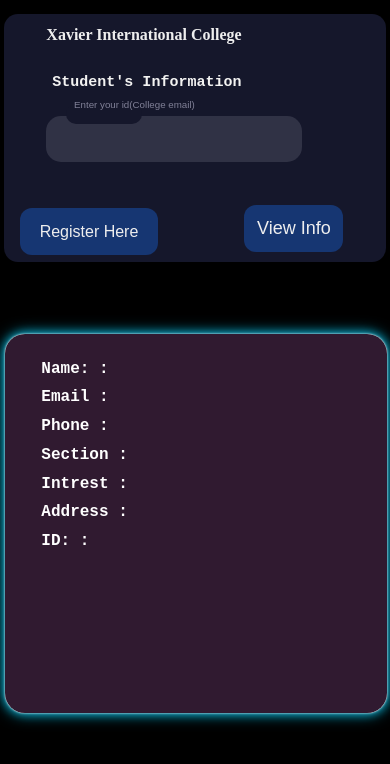
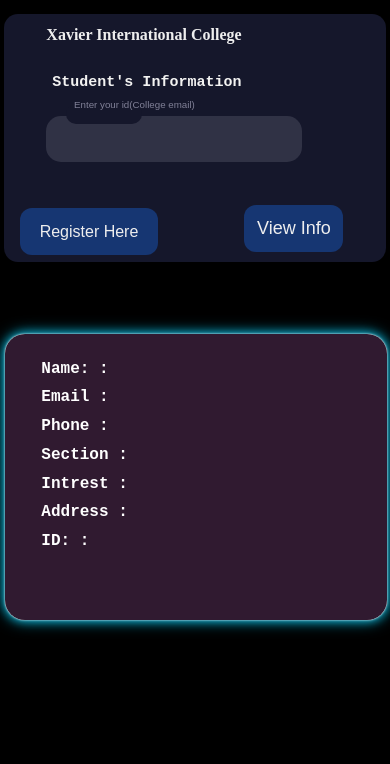
Before and after one commit to Prashantdulal/mernxavierstudents, a React (Create React App) app in the folder client/: page / in a window 390 px wide. Shown: the top 764 px of the page. Built offline with nearby package versions, Linux system fonts and the light colour scheme.

Commit message:
make it better lol hahah

```diff
--- a/client/src/components/Login.css
+++ b/client/src/components/Login.css
@@ -249,7 +249,7 @@
     padding-left: 0;
   }
   .container2 {
-    height: 43vh;
+    height: 32vh;
     padding: 15px 6px 1px 36px;
     background: rgb(48, 26, 48);
     border-radius: 20px;
```
